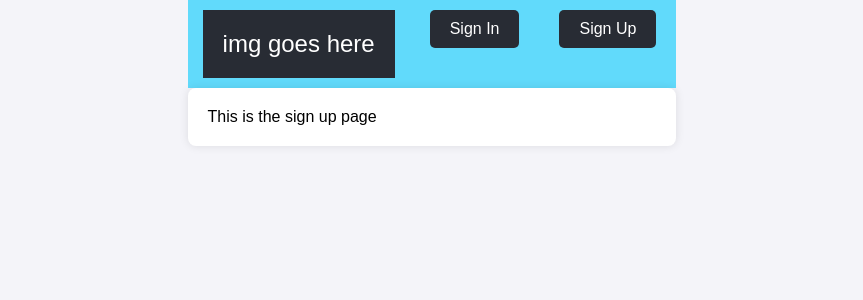
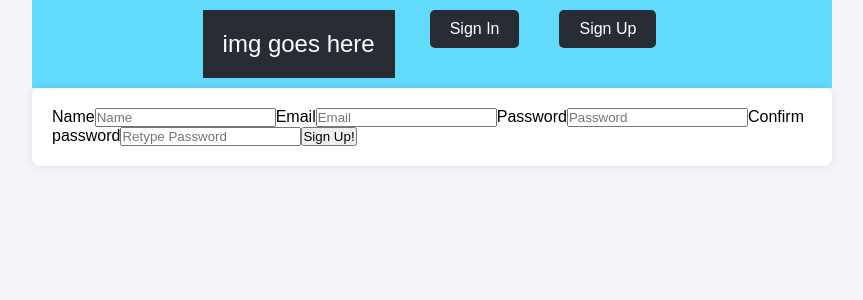
Before and after one commit to MarcusLim0000/Beyond-the-Horizon-FE, a React (Vite) app: page /signUp in a window 1280 px wide. Shown: the top 300 px of the page, without its empty margins (208-1071 px from the left). Built offline with nearby package versions, Linux system fonts and the light colour scheme.

Commit message:
added forms for signin and up

```diff
--- a/src/components/SignIn/SignIn.jsx
+++ b/src/components/SignIn/SignIn.jsx
@@ -1,14 +1,55 @@
-function SignIn() {
+import "./SignIn.css";
+import React, { useState } from "react";
+// import * as usersService from "utilities-users-service"
 
-    return (
-      <>
-        <div>
-            <p>
-              This is the sign in page
-            </p>
-        </div>
-      </>
-    )
+function SignIn({ setUser }) {
+  const [state, setState] = useState({
+    email: "",
+    password: "",
+  });
+
+  const [error, setError] = useState("");
+
+  function handleChange(evt) {
+    setState({ ...state, [evt.target.name]: evt.target.value, error: "" });
   }
 
+  async function handleSubmit(e) {
+    e.preventDefault();
+
+    try {
+      const user = await usersService.login(state);
+      setUser(user);
+    } catch {
+      setError("Log in failed - try again");
+    }
+  }
+
+  return (
+    <>
+      <div className="form-container">
+        <form onSubmit={handleSubmit}>
+          <label>Email</label>
+          <input
+            name="email"
+            placeholder="Email"
+            value={state.email}
+            type="email"
+            onChange={handleChange}
+          />
+          <label>Password</label>
+          <input
+            name="password"
+            placeholder="Password"
+            value={state.password}
+            type="password"
+            onChange={handleChange}
+          />
+          <button type="submit">LOG IN</button>
+        </form>
+      </div>
+    </>
+  );
+}
+
 export default SignIn;
--- a/src/components/SignUp/SignUp.jsx
+++ b/src/components/SignUp/SignUp.jsx
@@ -1,14 +1,78 @@
+import { useState } from "react";
+import "./SignUp.css";
+//import { signUp } from "utilities/users-api";
+
 function SignUp() {
+  const [state, setState] = useState({
+    name: "",
+    email: "",
+    password: "",
+    confirmPassword: "",
+  });
 
-    return (
-      <>
-        <div>
-            <p>
-              This is the sign up page
-            </p>
-        </div>
-      </>
-    )
+
+  function handleChange(evt) {
+    setState({ ...state, [evt.target.name]: evt.target.value });
   }
 
+  async function handleSubmit(e) {
+    e.preventDefault();
+
+    if (state.password !== state.confirmPassword) {
+      alert("Passwords do not match. Please try again.");
+      return;
+    }
+
+    try {
+      await signUp(state);
+      alert("Sign up is successful! Please sign in now!");
+    } catch (error) {
+      console.log(error);
+      alert("An error occurred. Please try again!");
+    }
+  }
+  return (
+    <>
+      <div className="form-container">
+        <form onSubmit={handleSubmit}>
+          <label>Name</label>
+          <input
+            name="name"
+            placeholder="Name"
+            type="text"
+            value={state.name}
+            onChange={handleChange}
+          />
+          <label>Email</label>
+          <input
+            name="email"
+            placeholder="Email"
+            type="email"
+            value={state.email}
+            onChange={handleChange}
+          />
+          <label>Password</label>
+          <input
+            name="password"
+            placeholder="Password"
+            type="password"
+            value={state.password}
+            onChange={handleChange}
+          />
+          <label>Confirm password</label>
+          <input
+            name="Confirm password"
+            placeholder="Retype Password"
+            type="password"
+            value={state.password}
+            onChange={handleChange}
+          />
+
+          <button type="submit">Sign Up!</button>
+        </form>
+      </div>
+    </>
+  );
+}
+
 export default SignUp;
```
Also changed, not shown: src/components/SignIn/SignIn.css (added), src/components/SignUp/SignUp.css (added).
